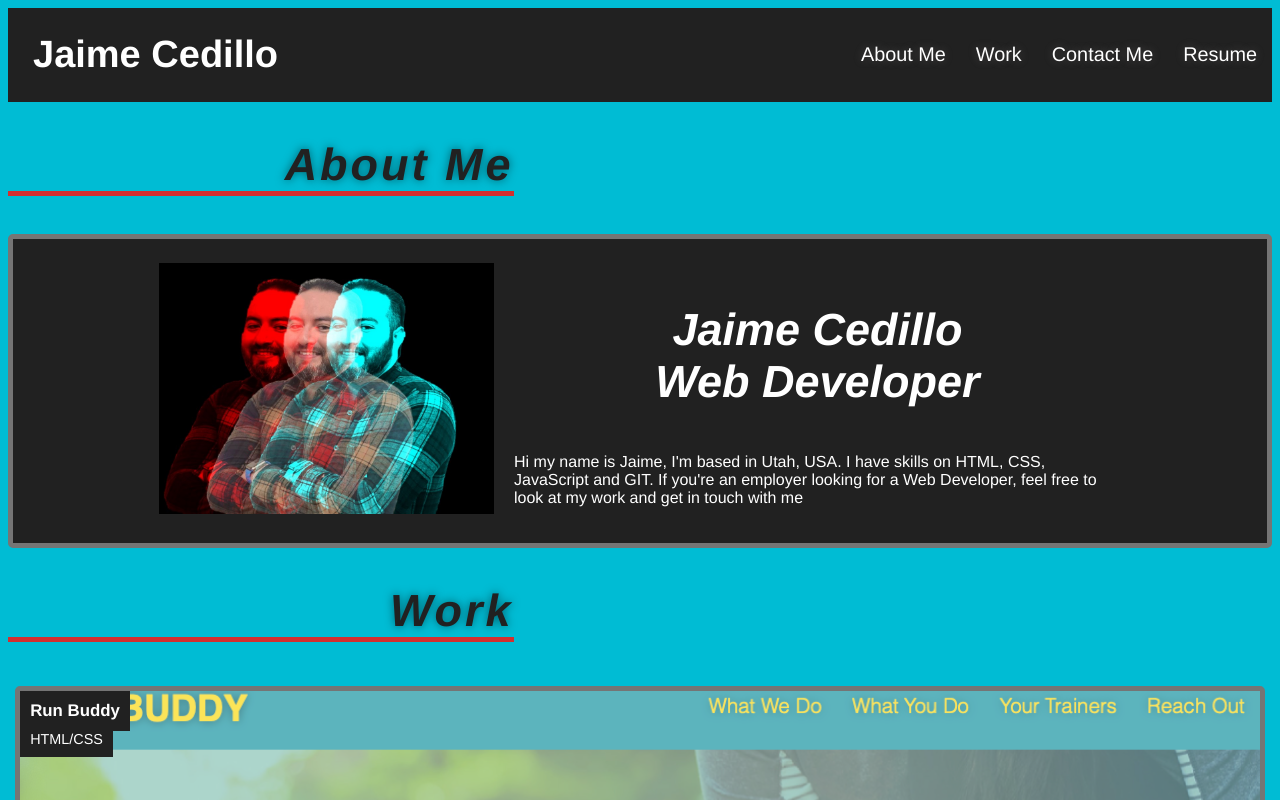
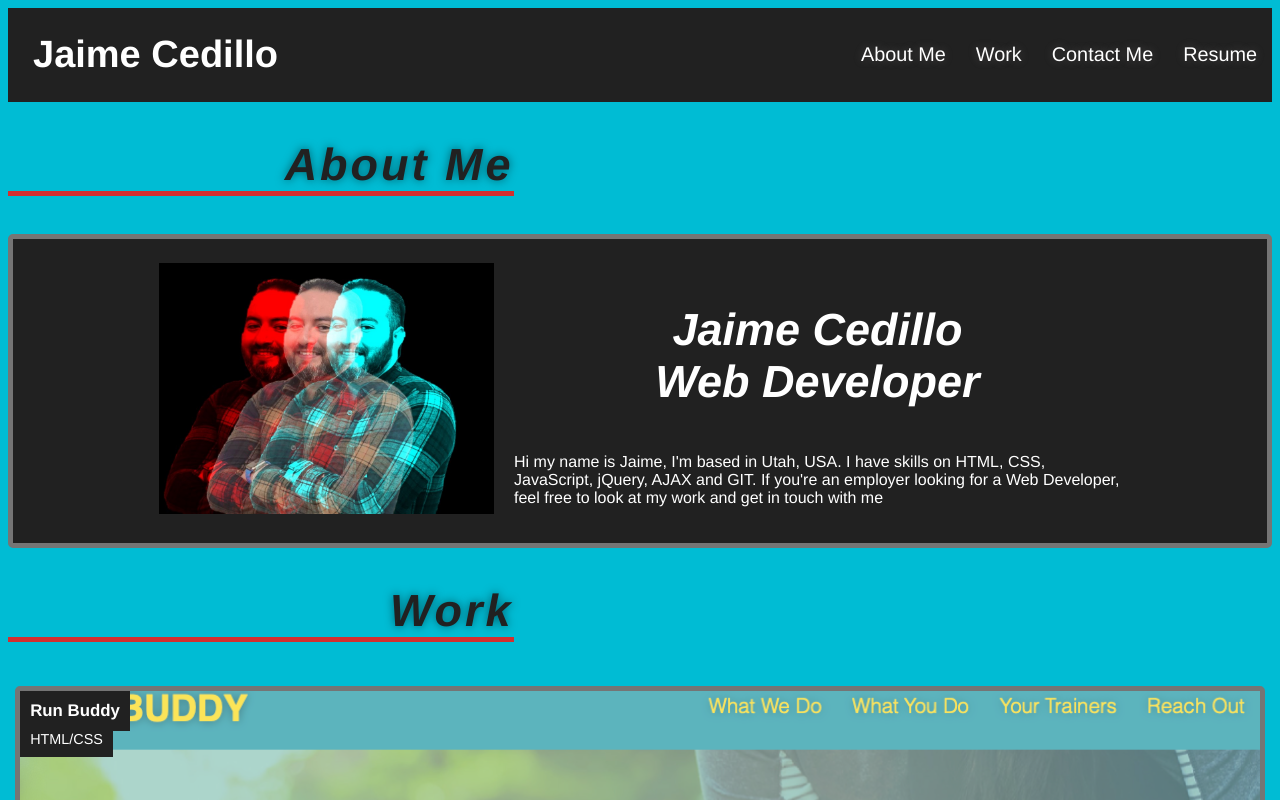
Before and after one commit to jaimecedillo/jaimes-portfolio, a plain HTML site: page index.html in a window 1280 px wide. Shown: the top 800 px of the page. Drawn offline with Linux system fonts and the light colour scheme.

Commit message:
added skills

```diff
--- a/index.html
+++ b/index.html
@@ -33,7 +33,8 @@
             </div>
             <div class="bio-paragraph">
                 <h3>Jaime Cedillo <br>Web Developer</h3>
-                <p>Hi my name is Jaime, I'm based in Utah, USA. I have skills on HTML, CSS, JavaScript and GIT. If
+                <p>Hi my name is Jaime, I'm based in Utah, USA. I have skills on HTML, CSS, JavaScript, jQuery, AJAX and
+                    GIT. If
                     you're
                     an
                     employer looking for a Web Developer, feel free to look at my work and get in touch with me</p>
```
Also changed, not shown: resume.html (+1 -1 lines).
